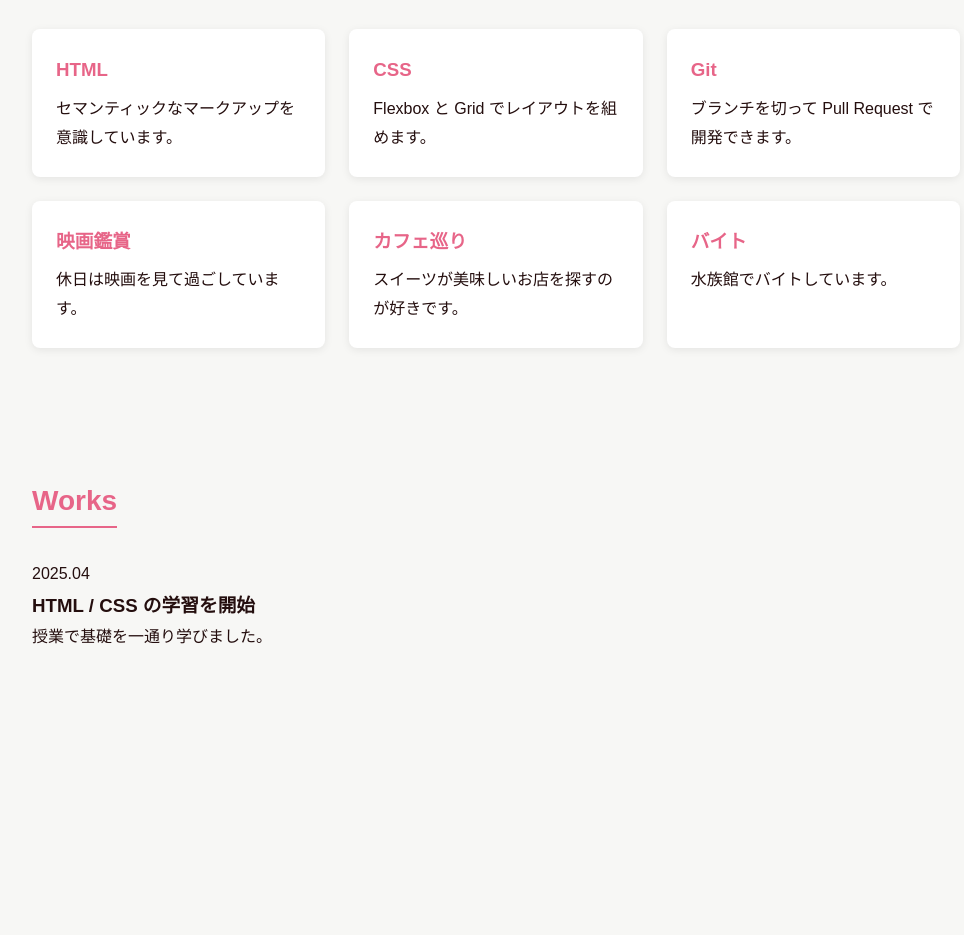
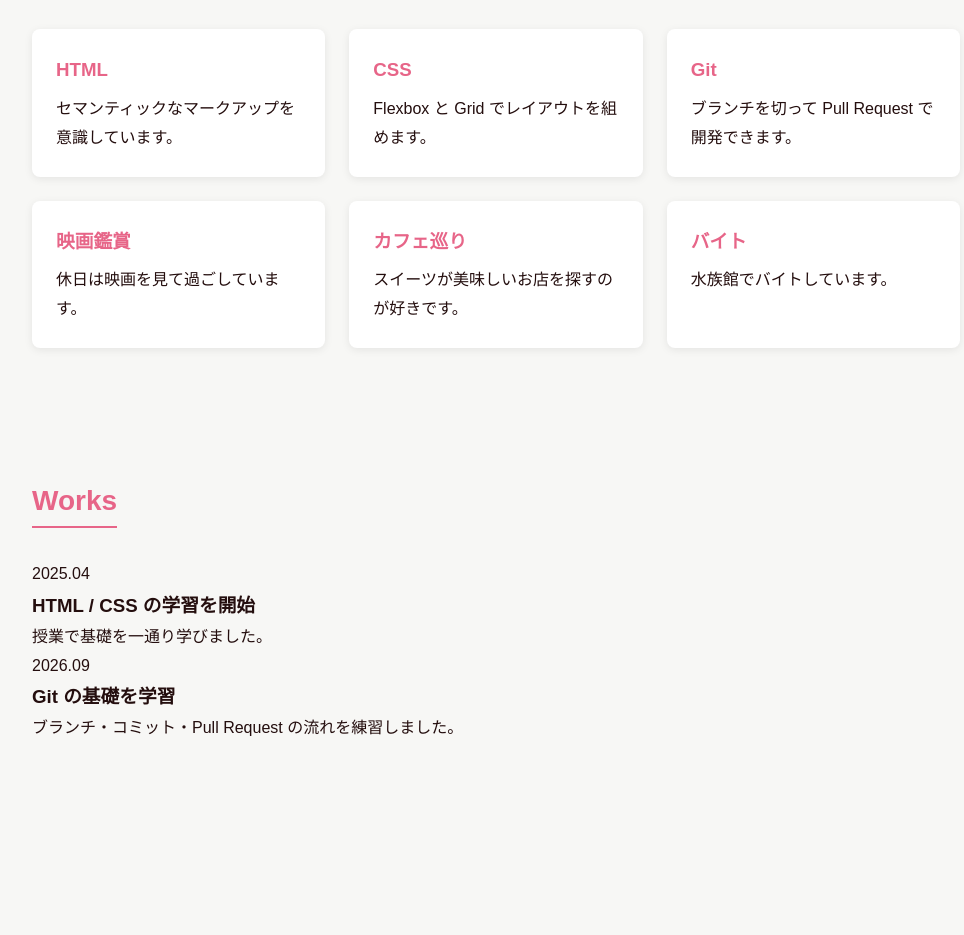
Before and after one commit to inyoup-25/web-d2522027, a plain HTML site: page index.html in a window 1280 px wide. Shown: the part 604-1539 px from the top of the page, without its empty margins (144-1108 px from the left). Before the commit the page ends 1448 px from the top, so only its background shows below. Drawn offline with Linux system fonts and the light colour scheme.

Commit message:
経歴2件目を追加

```diff
--- a/index.html
+++ b/index.html
@@ -68,6 +68,11 @@
                     <h3 class="works-title">HTML / CSS の学習を開始</h3>
                     <p>授業で基礎を一通り学びました。</p>
                 </li>
+                <li class="works-item">
+                    <p class="works-date">2026.09</p>
+                    <h3 class="works-title">Git の基礎を学習</h3>
+                    <p>ブランチ・コミット・Pull Request の流れを練習しました。</p>
+                </li>
             </ul>
         </section>
         <section id="contact" class="section">
```
